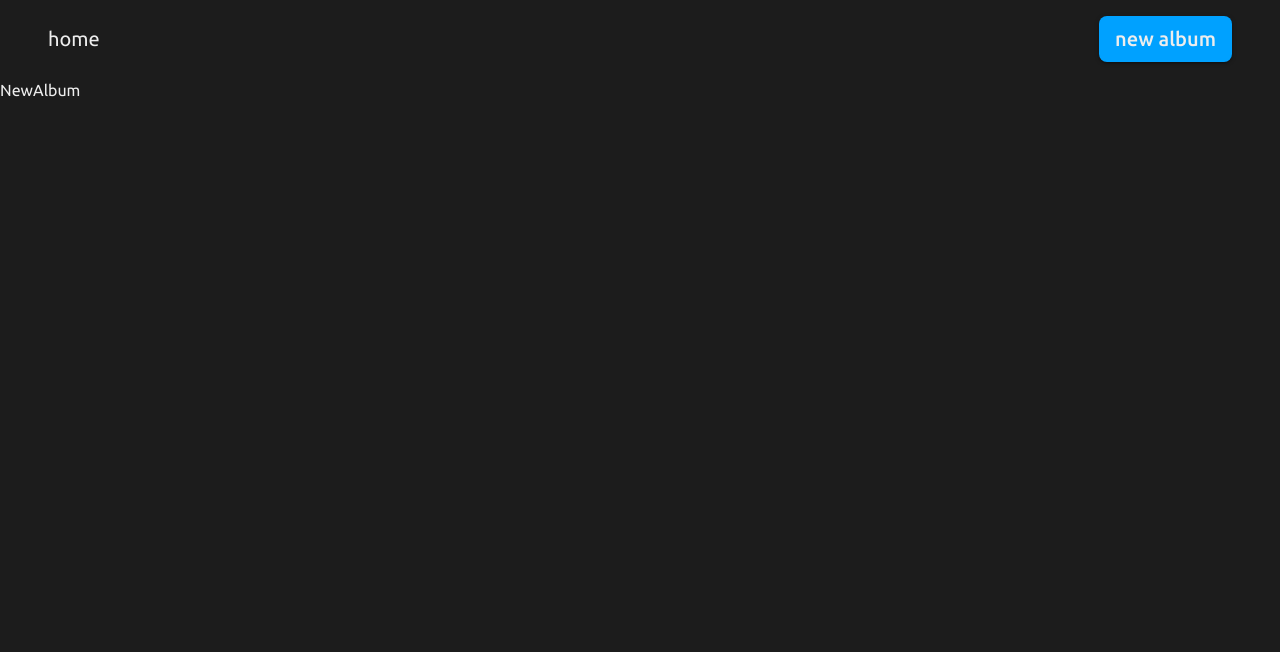
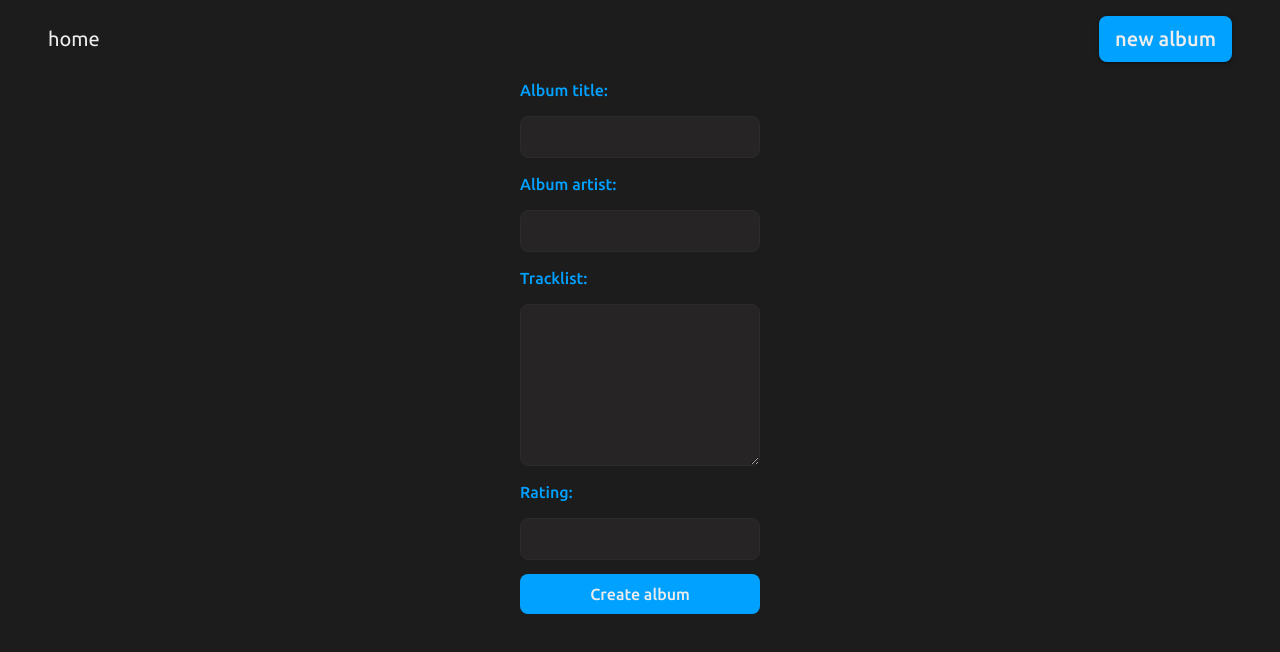
Before and after one commit to ZuzaUsakiewicz/album-collector, a React (Vite) app: page /create in a window 1280 px wide. Shown: the top 652 px of the page. Built offline with nearby package versions, Linux system fonts and the light colour scheme; no server answers.

Commit message:
feat: implement adding albums functionality and add form style

```diff
--- a/src/pages/NewAlbum.tsx
+++ b/src/pages/NewAlbum.tsx
@@ -1,7 +1,76 @@
-import React from "react";
+import { useState } from "react";
+import { supabase } from "../config/supabaseClient";
+import { useNavigate } from "react-router-dom";
+import { Container, Form } from "../theme/styleComponents";
 
 const NewAlbum = () => {
-  return <div>NewAlbum</div>;
+  const navigate = useNavigate();
+
+  const [album_title, setAlbumTitle] = useState<string>("");
+  const [album_artist, setAlbumArtist] = useState<string>("");
+  const [tracklist, setTracklist] = useState<string>("");
+  const [rating, setRating] = useState<string>("");
+  const [formError, setFormError] = useState<string | null>(null);
+
+  const handleSubmit = async (e: React.FormEvent<HTMLFormElement>) => {
+    e.preventDefault();
+
+    if (!album_title || !album_artist || !tracklist || !rating) {
+      setFormError("please fill all the fields");
+      return;
+    }
+
+    const { data, error } = await supabase
+      .from("albums")
+      .insert([{ album_title, album_artist, tracklist, rating }])
+      .select();
+
+    if (error) {
+      console.log(error);
+      setFormError("please fill all the fields");
+    }
+
+    if (data) {
+      console.log(data);
+      setFormError(null);
+      navigate("/");
+    }
+  };
+
+  return (
+    <Container>
+      <Form onSubmit={handleSubmit}>
+        <label htmlFor="albumTitle">Album title:</label>
+        <input
+          type="text"
+          value={album_title}
+          onChange={(e) => setAlbumTitle(e.target.value)}
+        />
+        <label htmlFor="albumArtist">Album artist:</label>
+        <input
+          type="text"
+          value={album_artist}
+          onChange={(e) => setAlbumArtist(e.target.value)}
+        />
+        <label htmlFor="tracklist">Tracklist:</label>
+        <textarea
+          value={tracklist}
+          rows={6}
+          onChange={(e) => setTracklist(e.target.value)}
+        />
+        <label htmlFor="rating">Rating:</label>
+        <input
+          type="number"
+          min="1"
+          max="10"
+          value={rating}
+          onChange={(e) => setRating(e.target.value)}
+        />
+        <button> Create album</button>
+        {formError && <p>{formError}</p>}
+      </Form>
+    </Container>
+  );
 };
 
 export default NewAlbum;
```
